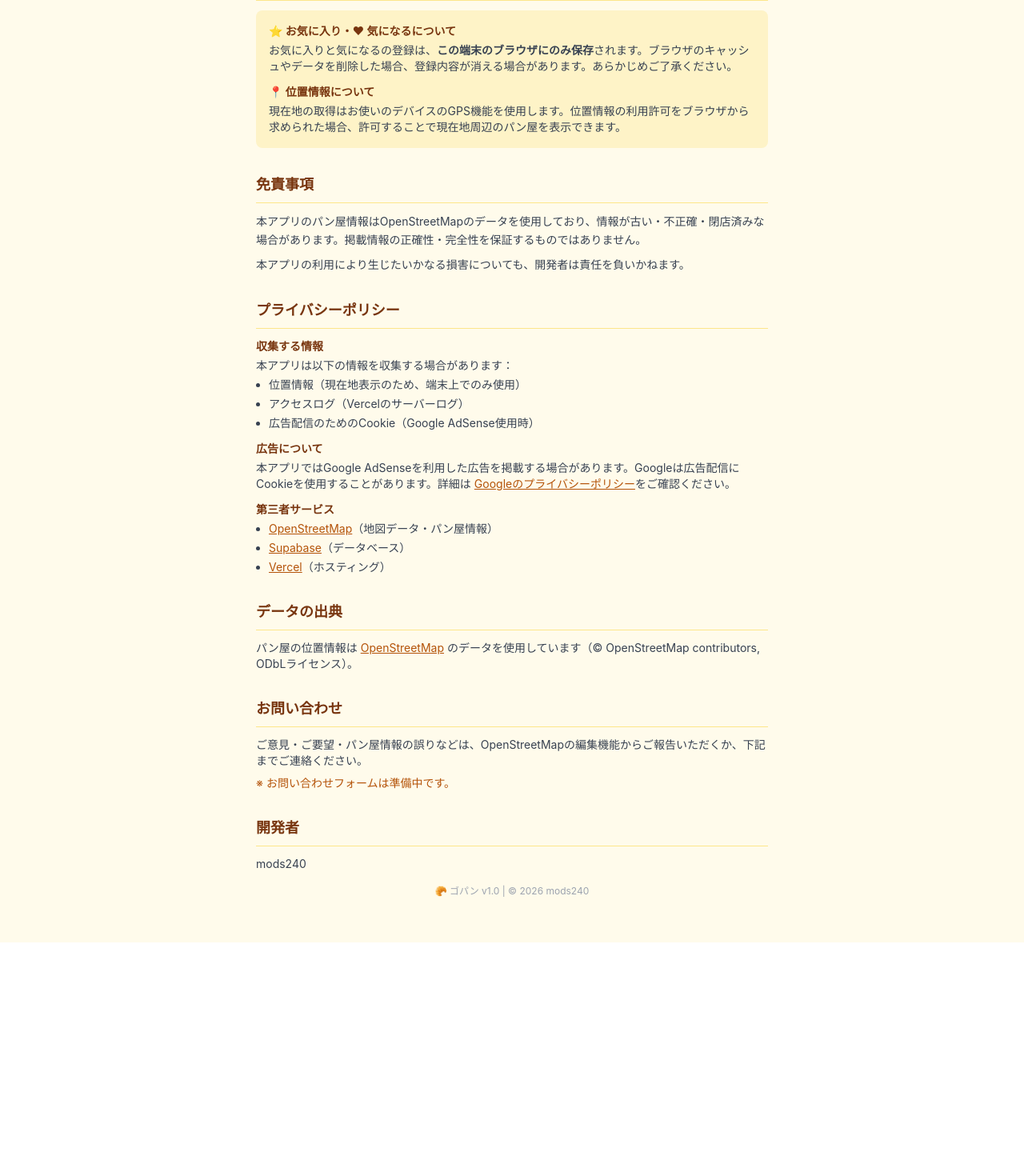
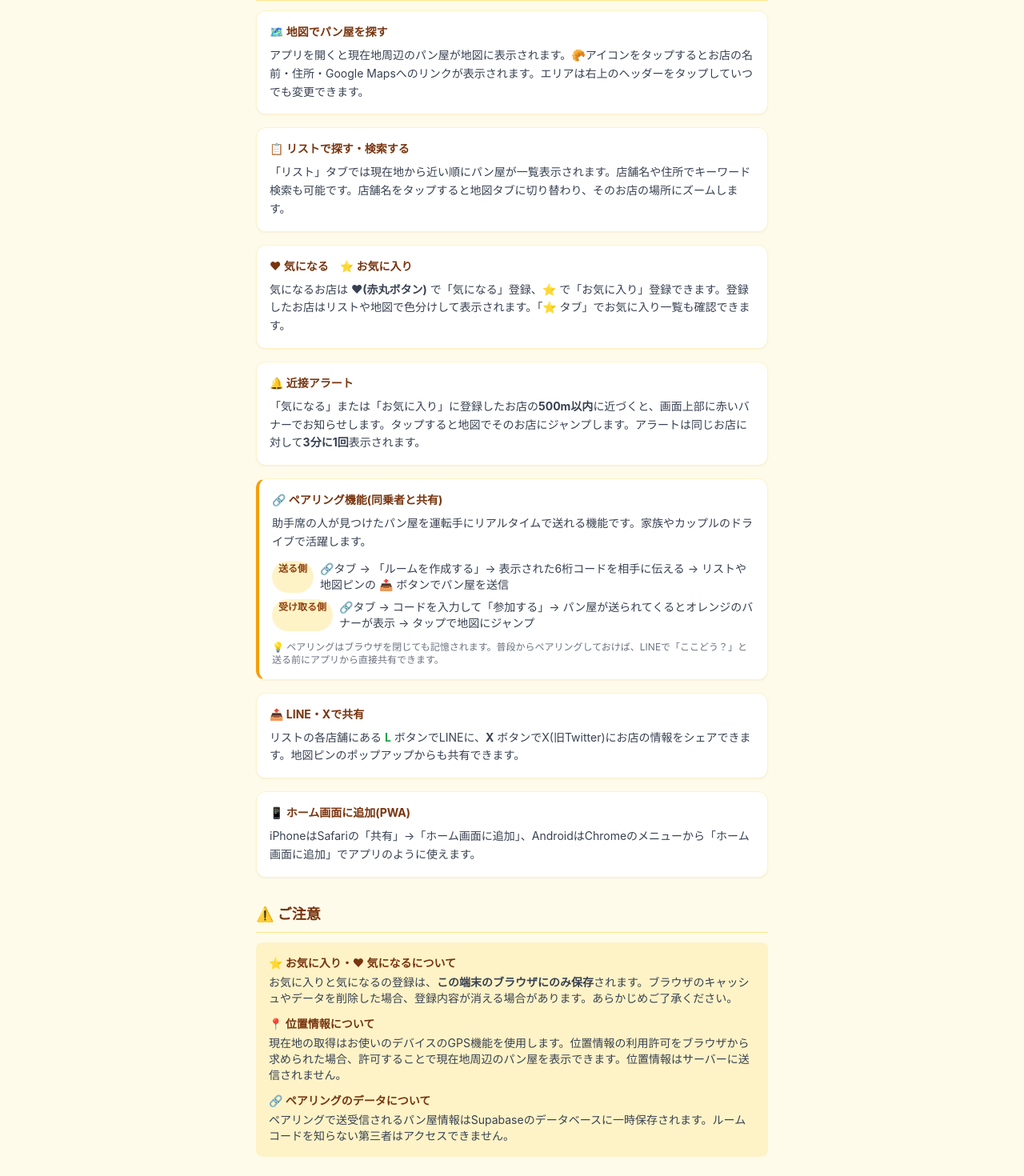
Before and after one commit to mods240/gopan, a Next.js app: page /about in a window 1280 px wide. Shown: the part 300-1770 px from the top of the page at 80% size. Before the commit the page ends 1478 px from the top, so only its background shows below. Built offline with nearby package versions, Linux system fonts and the light colour scheme.

Commit message:
page.tsx を更新

```diff
--- a/app/about/page.tsx
+++ b/app/about/page.tsx
@@ -17,11 +17,90 @@ export default function About() {
             ゴパンとは
           </h2>
           <p className="text-sm text-gray-700 leading-relaxed">
-            「ゴパン」は、全国のパン屋を地図で見つけるWebアプリです。現在地周辺のパン屋をすぐに発見でき、気になるお店をブックマークできます。
+            「ゴパン」は、全国のパン屋を地図で見つけるWebアプリです。現在地周辺のパン屋をすぐに発見でき、気になるお店をブックマークしたり、同乗者とリアルタイムで共有できます。
           </p>
           <p className="text-sm text-gray-700 leading-relaxed mt-2">
             名前の由来は「ご飯＋パン＝ゴパン」。「朝ゴパン買って帰ろう」という日常の言葉から生まれました。
           </p>
+        </section>
+
+        {/* 使い方 */}
+        <section>
+          <h2 className="text-lg font-bold text-amber-900 border-b border-amber-200 pb-2 mb-3">
+            📖 使い方
+          </h2>
+          <div className="space-y-4">
+
+            {/* 基本 */}
+            <div className="bg-white rounded-xl p-4 shadow-sm border border-amber-100">
+              <p className="font-bold text-amber-900 text-sm mb-2">🗺️ 地図でパン屋を探す</p>
+              <p className="text-sm text-gray-700 leading-relaxed">
+                アプリを開くと現在地周辺のパン屋が地図に表示されます。🥐アイコンをタップするとお店の名前・住所・Google Mapsへのリンクが表示されます。エリアは右上のヘッダーをタップしていつでも変更できます。
+              </p>
+            </div>
+
+            {/* リスト */}
+            <div className="bg-white rounded-xl p-4 shadow-sm border border-amber-100">
+              <p className="font-bold text-amber-900 text-sm mb-2">📋 リストで探す・検索する</p>
+              <p className="text-sm text-gray-700 leading-relaxed">
+                「リスト」タブでは現在地から近い順にパン屋が一覧表示されます。店舗名や住所でキーワード検索も可能です。店舗名をタップすると地図タブに切り替わり、そのお店の場所にズームします。
+              </p>
+            </div>
+
+            {/* 気になる・お気に入り */}
+            <div className="bg-white rounded-xl p-4 shadow-sm border border-amber-100">
+              <p className="font-bold text-amber-900 text-sm mb-2">♥ 気になる　⭐ お気に入り</p>
+              <p className="text-sm text-gray-700 leading-relaxed">
+                気になるお店は <strong>♥(赤丸ボタン)</strong> で「気になる」登録、<strong>⭐</strong> で「お気に入り」登録できます。登録したお店はリストや地図で色分けして表示されます。「⭐ タブ」でお気に入り一覧も確認できます。
+              </p>
+            </div>
+
+            {/* 近接アラート */}
+            <div className="bg-white rounded-xl p-4 shadow-sm border border-amber-100">
+              <p className="font-bold text-amber-900 text-sm mb-2">🔔 近接アラート</p>
+              <p className="text-sm text-gray-700 leading-relaxed">
+                「気になる」または「お気に入り」に登録したお店の<strong>500m以内</strong>に近づくと、画面上部に赤いバナーでお知らせします。タップすると地図でそのお店にジャンプします。アラートは同じお店に対して<strong>3分に1回</strong>表示されます。
+              </p>
+            </div>
+
+            {/* ペアリング */}
+            <div className="bg-white rounded-xl p-4 shadow-sm border border-amber-100 border-l-4 border-l-amber-500">
+              <p className="font-bold text-amber-900 text-sm mb-2">🔗 ペアリング機能(同乗者と共有)</p>
+              <p className="text-sm text-gray-700 leading-relaxed mb-3">
+                助手席の人が見つけたパン屋を運転手にリアルタイムで送れる機能です。家族やカップルのドライブで活躍します。
+              </p>
+              <div className="space-y-2 text-sm text-gray-700">
+                <div className="flex gap-2">
+                  <span className="bg-amber-100 text-amber-800 rounded-full px-2 py-0.5 text-xs font-bold shrink-0">送る側</span>
+                  <p>🔗タブ → 「ルームを作成する」→ 表示された6桁コードを相手に伝える → リストや地図ピンの 📤 ボタンでパン屋を送信</p>
+                </div>
+                <div className="flex gap-2">
+                  <span className="bg-amber-100 text-amber-800 rounded-full px-2 py-0.5 text-xs font-bold shrink-0">受け取る側</span>
+                  <p>🔗タブ → コードを入力して「参加する」→ パン屋が送られてくるとオレンジのバナーが表示 → タップで地図にジャンプ</p>
+                </div>
+              </div>
+              <p className="text-xs text-gray-500 mt-3">
+                💡 ペアリングはブラウザを閉じても記憶されます。普段からペアリングしておけば、LINEで「ここどう？」と送る前にアプリから直接共有できます。
+              </p>
+            </div>
+
+            {/* LINE・X共有 */}
+            <div className="bg-white rounded-xl p-4 shadow-sm border border-amber-100">
+              <p className="font-bold text-amber-900 text-sm mb-2">📤 LINE・Xで共有</p>
+              <p className="text-sm text-gray-700 leading-relaxed">
+                リストの各店舗にある <strong className="text-green-600">L</strong> ボタンでLINEに、<strong>X</strong> ボタンでX(旧Twitter)にお店の情報をシェアできます。地図ピンのポップアップからも共有できます。
+              </p>
+            </div>
+
+            {/* PWA */}
+            <div className="bg-white rounded-xl p-4 shadow-sm border border-amber-100">
+              <p className="font-bold text-amber-900 text-sm mb-2">📱 ホーム画面に追加(PWA)</p>
+              <p className="text-sm text-gray-700 leading-relaxed">
+                iPhoneはSafariの「共有」→「ホーム画面に追加」、AndroidはChromeのメニューから「ホーム画面に追加」でアプリのように使えます。
+              </p>
+            </div>
+
+          </div>
         </section>
 
         {/* ご注意 */}
@@ -39,7 +118,13 @@ export default function About() {
             <div>
               <p className="text-sm font-bold text-amber-900">📍 位置情報について</p>
               <p className="text-sm text-gray-700 mt-1">
-                現在地の取得はお使いのデバイスのGPS機能を使用します。位置情報の利用許可をブラウザから求められた場合、許可することで現在地周辺のパン屋を表示できます。
+                現在地の取得はお使いのデバイスのGPS機能を使用します。位置情報の利用許可をブラウザから求められた場合、許可することで現在地周辺のパン屋を表示できます。位置情報はサーバーに送信されません。
+              </p>
+            </div>
+            <div>
+              <p className="text-sm font-bold text-amber-900">🔗 ペアリングのデータについて</p>
+              <p className="text-sm text-gray-700 mt-1">
+                ペアリングで送受信されるパン屋情報はSupabaseのデータベースに一時保存されます。ルームコードを知らない第三者はアクセスできません。
               </p>
             </div>
           </div>
@@ -68,9 +153,10 @@ export default function About() {
               <p className="font-bold text-amber-900">収集する情報</p>
               <p className="mt-1">本アプリは以下の情報を収集する場合があります：</p>
               <ul className="mt-1 ml-4 space-y-1 list-disc">
-                <li>位置情報（現在地表示のため、端末上でのみ使用）</li>
+                <li>位置情報（現在地表示のため、端末上でのみ使用・サーバー送信なし）</li>
                 <li>アクセスログ（Vercelのサーバーログ）</li>
                 <li>広告配信のためのCookie（Google AdSense使用時）</li>
+                <li>ペアリングで送受信したパン屋情報（Supabaseに一時保存）</li>
               </ul>
             </div>
             <div>
@@ -92,7 +178,7 @@ export default function About() {
                 </li>
                 <li>
                   <a href="https://supabase.com" target="_blank" rel="noopener noreferrer" className="text-amber-700 underline">Supabase</a>
-                  （データベース）
+                  （データベース・ペアリング機能）
                 </li>
                 <li>
                   <a href="https://vercel.com" target="_blank" rel="noopener noreferrer" className="text-amber-700 underline">Vercel</a>
@@ -117,29 +203,13 @@ export default function About() {
           </p>
         </section>
 
-        {/* お問い合わせ */}
-        <section>
-          <h2 className="text-lg font-bold text-amber-900 border-b border-amber-200 pb-2 mb-3">
-            お問い合わせ
-          </h2>
-          <p className="text-sm text-gray-700">
-            ご意見・ご要望・パン屋情報の誤りなどは、OpenStreetMapの編集機能からご報告いただくか、下記までご連絡ください。
-          </p>
-          <p className="text-sm text-amber-700 mt-2">
-            ※ お問い合わせフォームは準備中です。
+        {/* フッター */}
+        <section className="pb-8">
+          <p className="text-xs text-gray-400 text-center">
+            🥐 ゴパン v2.0 | © 2026
           </p>
         </section>
 
-        {/* 開発者情報 */}
-        <section className="pb-8">
-          <h2 className="text-lg font-bold text-amber-900 border-b border-amber-200 pb-2 mb-3">
-            開発者
-          </h2>
-          <p className="text-sm text-gray-700">mods240</p>
-          <p className="text-xs text-gray-400 mt-4 text-center">
-            🥐 ゴパン v1.0 | © 2026 mods240
-          </p>
-        </section>
       </div>
     </div>
   );
```
